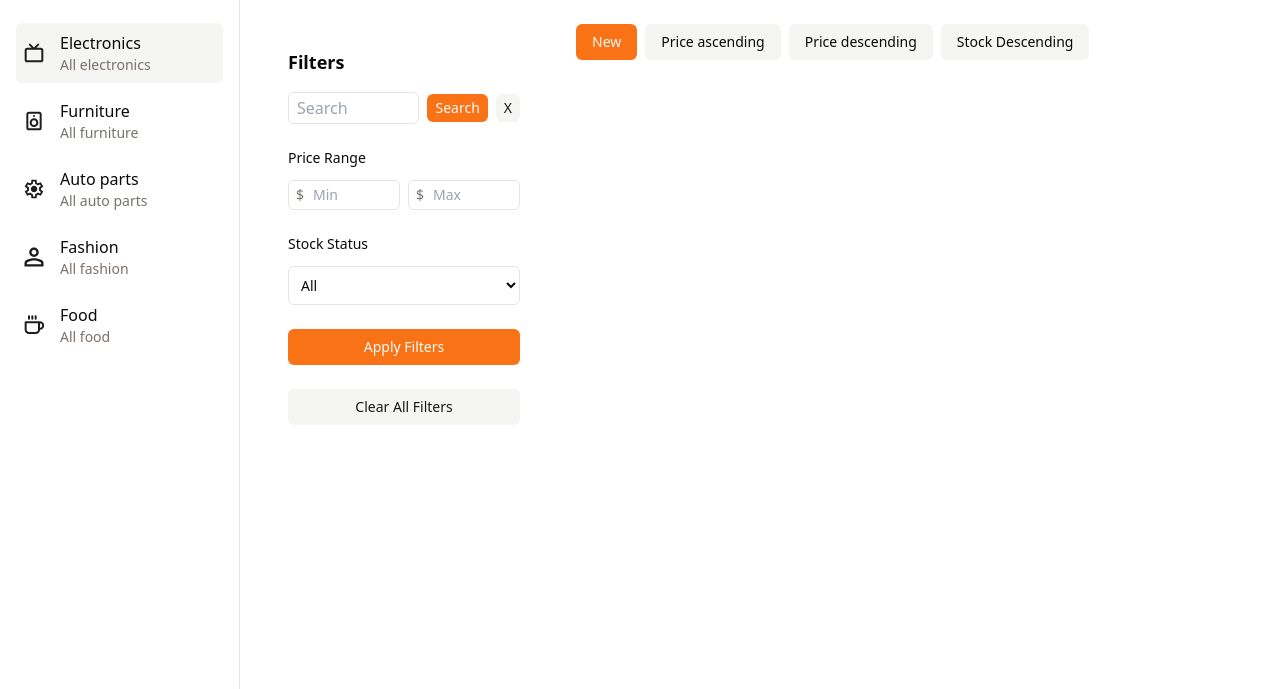
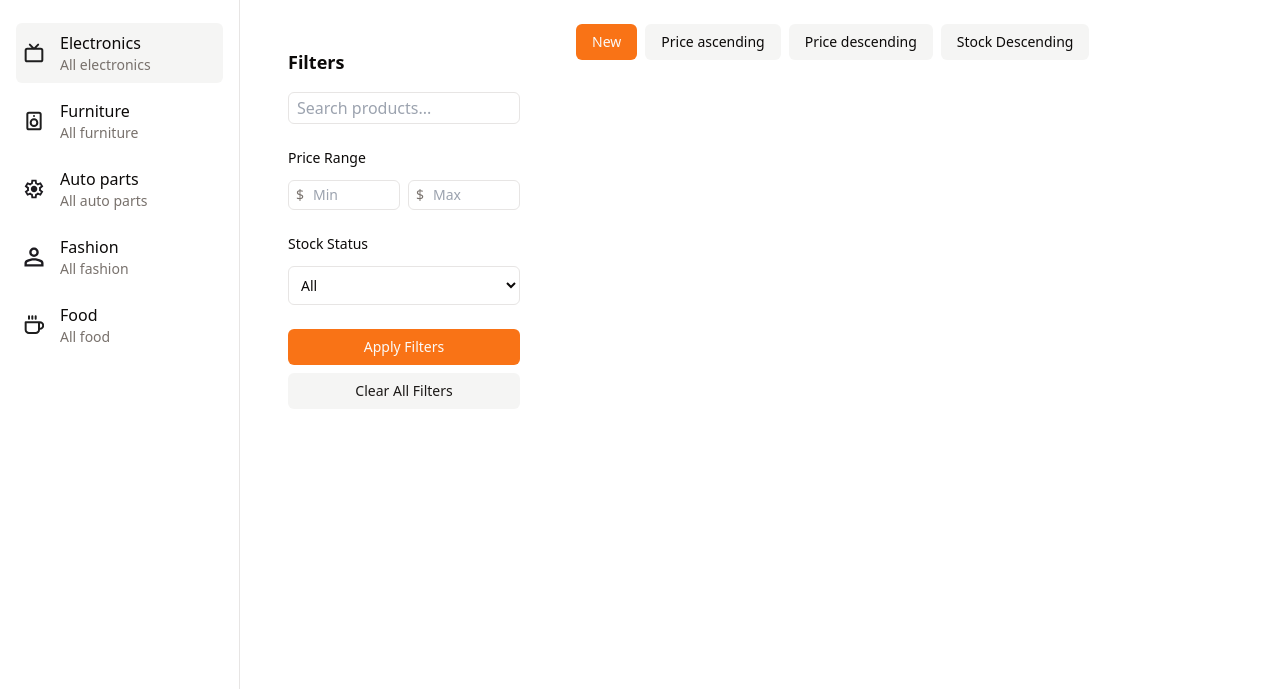
Before and after one commit to H3nry-T/WMGInvent, a Flask app: page /electronics/browse in a window 1280 px wide. Shown: the part 57-746 px from the top of the page. Run offline with Flask 3, Linux system fonts and the light colour scheme; the visitor is signed in with stand-in values (Sample User, id 1); data that the repository does not hold is empty; some libraries are stand-ins or nearby versions.

Commit message:
Restructure search form layout and improve filter controls in index.html

```diff
--- a/templates/index.html
+++ b/templates/index.html
@@ -4,31 +4,23 @@
 {% block content %}
 <div class="flex gap-8 p-6 bg-[hsl(var(--background))]">
   <!-- filters -->
-  <div class="w-[280px] shrink-0">
+  <form method="GET" action="{{url_for('electronics_routes.search_electronics')}}" class="w-[280px] shrink-0">
     <div class="bg-[hsl(var(--card))] rounded-lg p-6">
       <h3 class="text-lg font-semibold mb-4">Filters</h3>
 
       <div class="space-y-6">
         <!-- search -->
-        <form method="GET" action="{{url_for('electronics_routes.search_electronics')}}" class="mb-4 flex items-center gap-2">
+        <div class="flex items-center gap-2">
           <div class="relative flex-1 min-w-0">
             <input
               type="search"
               name="search"
-              placeholder="Search"
               value="{{ request.args.get('search', '') }}"
-              class="w-full py-1 px-2 max-h-8 rounded-md border border-[hsl(var(--border))] bg-[hsl(var(--background))]">
+              placeholder="Search products..."
+              class="w-full py-1 px-2 max-h-8 rounded-md border border-[hsl(var(--border))] bg-[hsl(var(--background))]"
+            >
           </div>
-          <button type="submit" class="shrink-0 px-2 py-1 bg-[hsl(var(--primary))] text-[hsl(var(--primary-foreground))] text-sm rounded-md">
-            Search
-          </button>
-          <a
-            href="{{ url_for('electronics_routes.search_electronics') }}"
-            class="shrink-0 px-2 py-1 bg-[hsl(var(--secondary))] text-[hsl(var(--secondary-foreground))] text-sm rounded-md hover:bg-[hsl(var(--accent))]"
-          >
-            X
-          </a>
-        </form>
+        </div>
 
         <!-- price filter -->
         <div>
@@ -41,6 +33,8 @@
                 name="min_price"
                 value="{{ request.args.get('min_price', '') }}"
                 placeholder="Min"
+                min="0"
+                step="0.01"
                 class="w-full pl-6 pr-2 py-1 text-sm rounded-md border border-[hsl(var(--border))] bg-[hsl(var(--background))]"
               >
             </div>
@@ -51,6 +45,8 @@
                 name="max_price"
                 value="{{ request.args.get('max_price', '') }}"
                 placeholder="Max"
+                min="0"
+                step="0.01"
                 class="w-full pl-6 pr-2 py-1 text-sm rounded-md border border-[hsl(var(--border))] bg-[hsl(var(--background))]"
               >
             </div>
@@ -68,12 +64,11 @@
           </select>
         </div>
 
-        <!-- apply filters button -->
+        <!-- Apply and Clear Filters -->
+        <div class="space-y-2">
           <button type="submit" class="w-full py-2 bg-[hsl(var(--primary))] text-[hsl(var(--primary-foreground))] rounded-md text-sm font-medium">
             Apply Filters
           </button>
-
-        <!-- clear filters button -->
           <a
             href="{{ url_for('electronics_routes.search_electronics') }}"
             class="block w-full py-2 text-center bg-[hsl(var(--secondary))] text-[hsl(var(--secondary-foreground))] rounded-md text-sm font-medium hover:bg-[hsl(var(--accent))]"
@@ -83,6 +78,7 @@
         </div>
       </div>
     </div>
+  </form>
 
   <!-- products -->
   <div class="flex-1">
```
Lines whose indentation alone changed are shown as unchanged.
